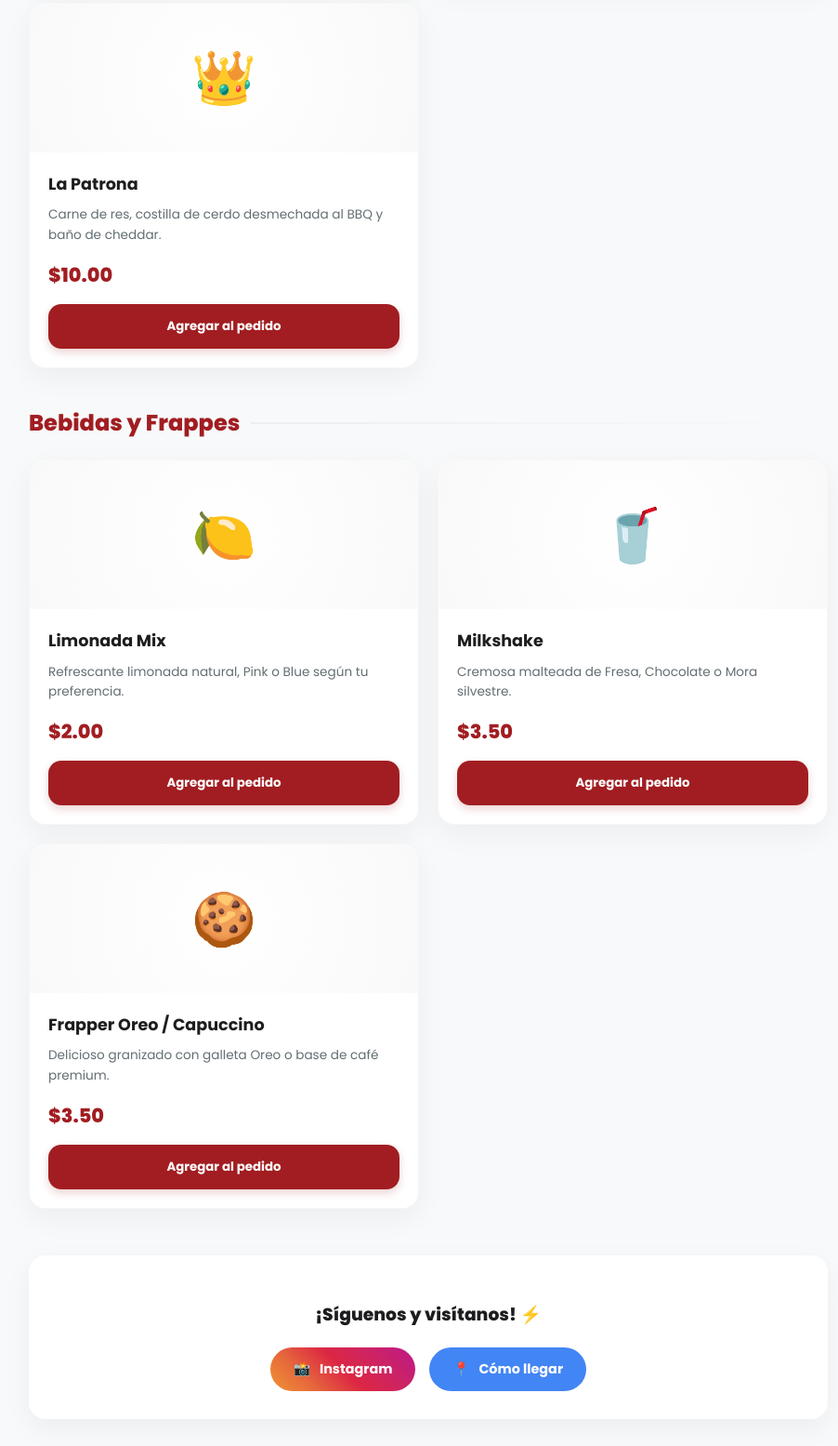
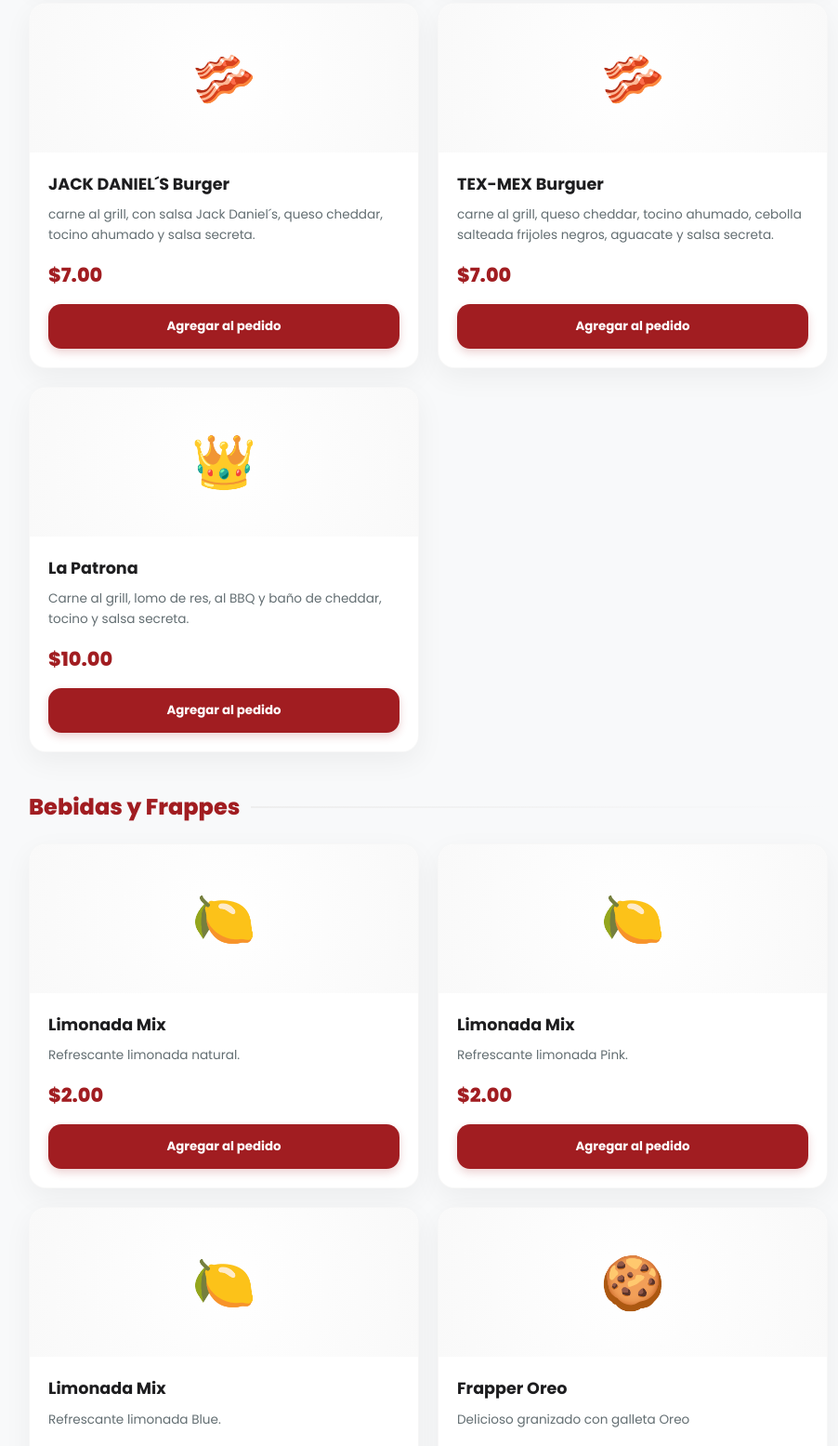
Before and after one commit to HENRYS2100/menufolkafe.github.io, a plain HTML site: page index.html in a window 1280 px wide. Shown: the part 1245-2800 px from the top of the page at 93% size, without its empty margins (179-1081 px from the left). Drawn offline with Linux system fonts and the light colour scheme.

Commit message:
Update index.html
si

```diff
--- a/index.html
+++ b/index.html
@@ -397,24 +397,37 @@
     <!-- HAMBURGUESAS -->
     <h2>Hamburguesas</h2>
     <div class="menu-grid">
-        <div class="card" data-id="4" data-name="Folk Timer" data-price="3.50">
+        <div class="card" data-id="3" data-name="Folk Timer" data-price="5.00">
             <div class="card-img">🍔</div>
             <div class="card-content">
                 <h3>Folk Timer</h3>
                 <p>Carne 100% res, lechuga, tomate, tocino, queso y papas fritas.</p>
-                <div class="price-tag">$3.50</div>
+                <div class="price-tag">$5.00</div>
+                <div id="ui-3">
+                    <button class="btn-add-initial" onclick="updateCart(3, 1)">Agregar al pedido</button>
+                </div>
+            </div>
+        </div>
+
+        <div class="card" data-id="4" data-name="Big Mouth Burger" data-price="8.00">
+            <div class="badge">Top</div>
+            <div class="card-img">🥓</div>
+            <div class="card-content">
+                <h3>Big Mouth</h3>
+                <p>Doble carne, extra cheddar, doble tocino ahumado y salsa secreta.</p>
+                <div class="price-tag">$8.00</div>
                 <div id="ui-4">
                     <button class="btn-add-initial" onclick="updateCart(4, 1)">Agregar al pedido</button>
                 </div>
             </div>
         </div>
 
-        <div class="card" data-id="5" data-name="Big Mouth Burger" data-price="7.00">
+        <div class="card" data-id="5" data-name="JACK DANIEL´S Burger" data-price="7.00">
             <div class="badge">Top</div>
             <div class="card-img">🥓</div>
             <div class="card-content">
-                <h3>Big Mouth</h3>
-                <p>Doble carne, extra cheddar, doble tocino ahumado y salsa secreta.</p>
+                <h3>JACK DANIEL´S Burger</h3>
+                <p>carne al grill, con salsa Jack Daniel´s, queso cheddar, tocino ahumado y salsa secreta.</p>
                 <div class="price-tag">$7.00</div>
                 <div id="ui-5">
                     <button class="btn-add-initial" onclick="updateCart(5, 1)">Agregar al pedido</button>
@@ -422,15 +435,28 @@
             </div>
         </div>
 
-        <div class="card" data-id="6" data-name="La Patrona" data-price="10.00">
+        <div class="card" data-id="6" data-name="TEX-MEX Burguer" data-price="7.00">
+            <div class="badge">Top</div>
+            <div class="card-img">🥓</div>
+            <div class="card-content">
+                <h3>TEX-MEX Burguer</h3>
+                <p>carne al grill, queso cheddar, tocino ahumado, cebolla salteada frijoles negros, aguacate y salsa secreta.</p>
+                <div class="price-tag">$7.00</div>
+                <div id="ui-6">
+                    <button class="btn-add-initial" onclick="updateCart(6, 1)">Agregar al pedido</button>
+                </div>
+            </div>
+        </div>
+
+        <div class="card" data-id="7" data-name="La Patrona" data-price="10.00">
             <div class="badge">Premium</div>
             <div class="card-img">👑</div>
             <div class="card-content">
                 <h3>La Patrona</h3>
-                <p>Carne de res, costilla de cerdo desmechada al BBQ y baño de cheddar.</p>
+                <p>Carne al grill, lomo de res, al BBQ y baño de cheddar, tocino y salsa secreta.</p>
                 <div class="price-tag">$10.00</div>
-                <div id="ui-6">
-                    <button class="btn-add-initial" onclick="updateCart(6, 1)">Agregar al pedido</button>
+                <div id="ui-7">
+                    <button class="btn-add-initial" onclick="updateCart(7, 1)">Agregar al pedido</button>
                 </div>
             </div>
         </div>
@@ -439,38 +465,63 @@
     <!-- BEBIDAS -->
     <h2>Bebidas y Frappes</h2>
     <div class="menu-grid">
-        <div class="card" data-id="7" data-name="Limonada Mix" data-price="2.00">
+        <div class="card" data-id="8" data-name="Limonada Mix" data-price="2.00">
             <div class="card-img">🍋</div>
             <div class="card-content">
                 <h3>Limonada Mix</h3>
-                <p>Refrescante limonada natural, Pink o Blue según tu preferencia.</p>
+                <p>Refrescante limonada natural.</p>
                 <div class="price-tag">$2.00</div>
-                <div id="ui-7">
-                    <button class="btn-add-initial" onclick="updateCart(7, 1)">Agregar al pedido</button>
-                </div>
-            </div>
-        </div>
-
-        <div class="card" data-id="8" data-name="Milkshake" data-price="3.50">
-            <div class="card-img">🥤</div>
-            <div class="card-content">
-                <h3>Milkshake</h3>
-                <p>Cremosa malteada de Fresa, Chocolate o Mora silvestre.</p>
-                <div class="price-tag">$3.50</div>
                 <div id="ui-8">
                     <button class="btn-add-initial" onclick="updateCart(8, 1)">Agregar al pedido</button>
                 </div>
             </div>
         </div>
 
-        <div class="card" data-id="9" data-name="Frapper Oreo" data-price="3.50">
+        <div class="card" data-id="9" data-name="Limonada Mix" data-price="2.00">
+            <div class="card-img">🍋</div>
+            <div class="card-content">
+                <h3>Limonada Mix</h3>
+                <p>Refrescante limonada Pink.</p>
+                <div class="price-tag">$2.00</div>
+                <div id="ui-9">
+                    <button class="btn-add-initial" onclick="updateCart(9, 1)">Agregar al pedido</button>
+                </div>
+            </div>
+        </div>
+
+        <div class="card" data-id="10" data-name="Limonada Mix" data-price="2.00">
+            <div class="card-img">🍋</div>
+            <div class="card-content">
+                <h3>Limonada Mix</h3>
+                <p>Refrescante limonada Blue.</p>
+                <div class="price-tag">$3.00</div>
+                <div id="ui-10">
+                    <button class="btn-add-initial" onclick="updateCart(10, 1)">Agregar al pedido</button>
+                </div>
+            </div>
+        </div>
+
+        <div class="card" data-id="11" data-name="Frapper Oreo" data-price="3.50">
             <div class="card-img">🍪</div>
             <div class="card-content">
-                <h3>Frapper Oreo / Capuccino</h3>
-                <p>Delicioso granizado con galleta Oreo o base de café premium.</p>
+                <h3>Frapper Oreo </h3>
+                <p>Delicioso granizado con galleta Oreo </p>
                 <div class="price-tag">$3.50</div>
-                <div id="ui-9">
-                    <button class="btn-add-initial" onclick="updateCart(9, 1)">Agregar al pedido</button>
+                <div id="ui-11">
+                    <button class="btn-add-initial" onclick="updateCart(11, 1)">Agregar al pedido</button>
+                </div>
+            </div>
+        </div>
+    </div>
+
+     <div class="card" data-id="12" data-name="Cappuccino" data-price="3.50">
+            <div class="card-img">🍪</div>
+            <div class="card-content">
+                <h3>Capuccino</h3>
+                <p>Delicioso granizado con base de café premium.</p>
+                <div class="price-tag">$3.50</div>
+                <div id="ui-12">
+                    <button class="btn-add-initial" onclick="updateCart(12, 1)">Agregar al pedido</button>
                 </div>
             </div>
         </div>
```
